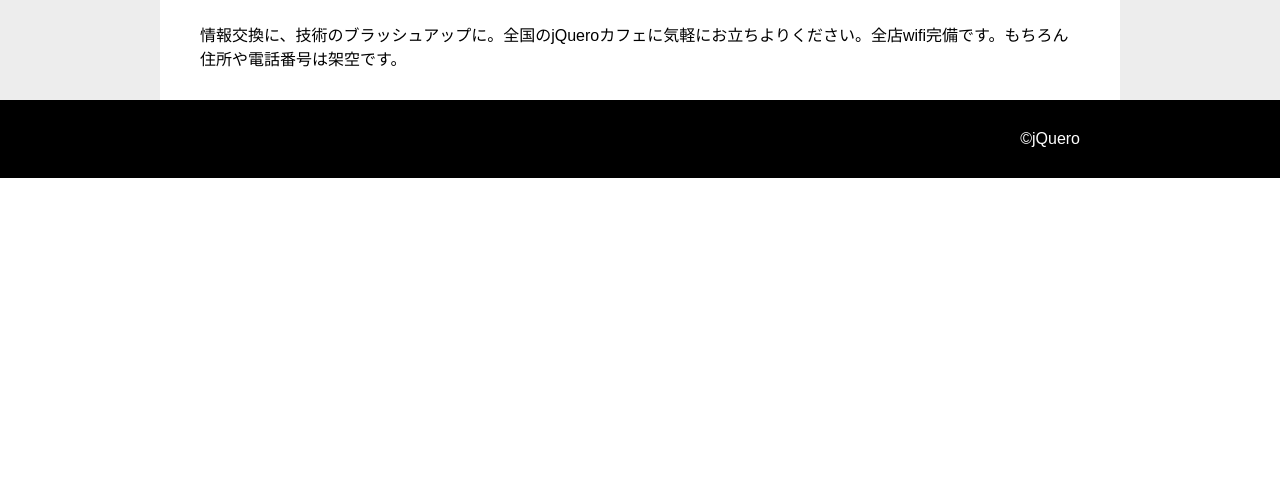
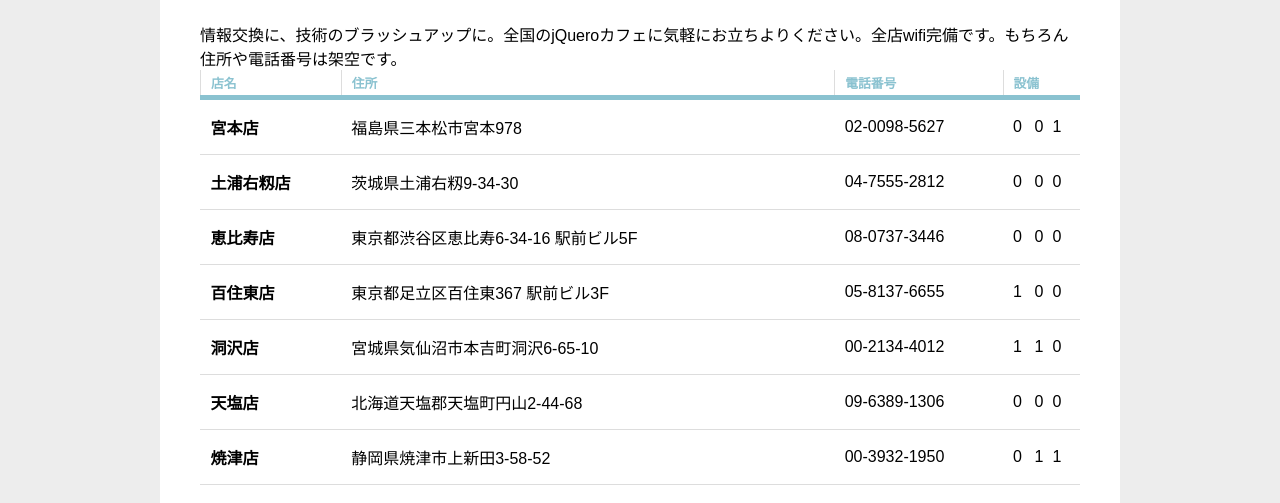
Before and after one commit to seak0503/book-jquery, a plain HTML site: page c05/index.html in a window 1280 px wide. Shown: the part 295-798 px from the top of the page. Drawn offline with nearby package versions, Linux system fonts and the light colour scheme; no server answers.

Commit message:
05-02 step1完了

```diff
--- a/c05/css/dynamic.css
+++ b/c05/css/dynamic.css
@@ -0,0 +1,36 @@
+/**
+ * 05-02　データからテーブルを生成する
+ */
+/* テーブル全体 */
+table {
+  border-collapse: collapse;
+  width: 100%;
+}
+table th {
+  padding: 3px 10px;
+  border-bottom: #8ac2d0 5px solid;
+  border-left: #ddd 1px solid;
+  color: #8ac2d0;
+  text-align: left;
+  font-size: 0.8em;
+}
+table tr td {
+  padding: 15px 10px;
+  border-bottom: #ddd 1px solid;
+}
+table tr td:nth-child(n+4) {
+  padding: 15px 2px;
+}
+table tr td:nth-child(4) {
+  padding-left: 10px;
+}
+table tr td:last-child {
+  padding-right: 10px;
+}
+table tr td:nth-child(1) {
+  font-weight: bold;
+}
+table tr td:nth-child(1),
+table tr td:nth-child(3) {
+  white-space: nowrap;
+}
--- a/c05/index.html
+++ b/c05/index.html
@@ -42,7 +42,14 @@
 
 			<!-- ==============/filter-btn============== -->
 			<!-- ==============table============== -->
-
+			<table id="shop">
+				<tr>
+					<th>店名</th>
+					<th>住所</th>
+					<th>電話番号</th>
+					<th colspan="3">設備</th>
+				</tr>
+			</table>
 			<!-- ==============/table============== -->
 		</div><!-- /.main-contents -->
 	</div><!-- /.main -->
--- a/c05/scripts/custom.js
+++ b/c05/scripts/custom.js
@@ -1,14 +1,41 @@
 $(function () {
+  /**
+   * 05-02　データからテーブルを生成する
+   */
+  //テーブルを表示する
+  function renderTable(data) {
+    $(data).each(function () {
+      var shop = this;
+
+      var $name = $('<td></td>').text(shop.name);
+      var $address = $('<td></td>').text(shop.address);
+      var $tel = $('<td></td>').text(shop.tel);
+      var $solar = $('<td></td>').text(shop.solar);
+      var $kids = $('<td></td>').text(shop.kids);
+      var $natural = $('<td></td>').text(shop.natural);
+
+      $('<tr></tr>')
+      .append($name)
+      .append($address)
+      .append($tel)
+      .append($solar)
+      .append($kids)
+      .append($natural)
+      .appendTo('#shop');
+    });
+  }
+
   /**
    * 05-01　JSONデータを取得する
   */
   //データをロードする
   var shopdata;
-  $.get('dummy.json', function (data) {
+  $.get('shopdata.json', function (data) {
     shopdata = data;
-    console.log(shopdata);
+    renderTable(shopdata);
+    //console.log(shopdata);
   })
   .fail(function () {
     alert('店舗データをダウンロードできませんでした。しばらく経ってからまたお試しください。')
-  })
+  });
 });
```
